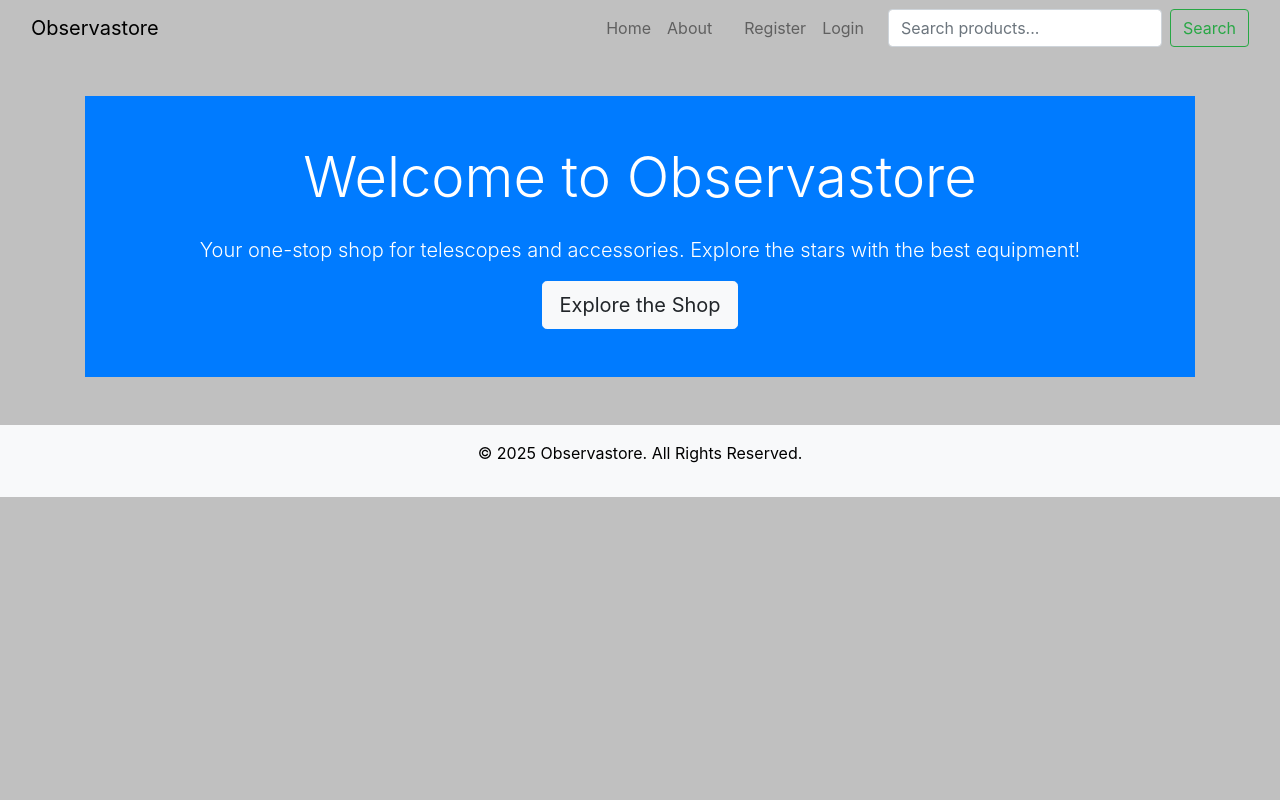
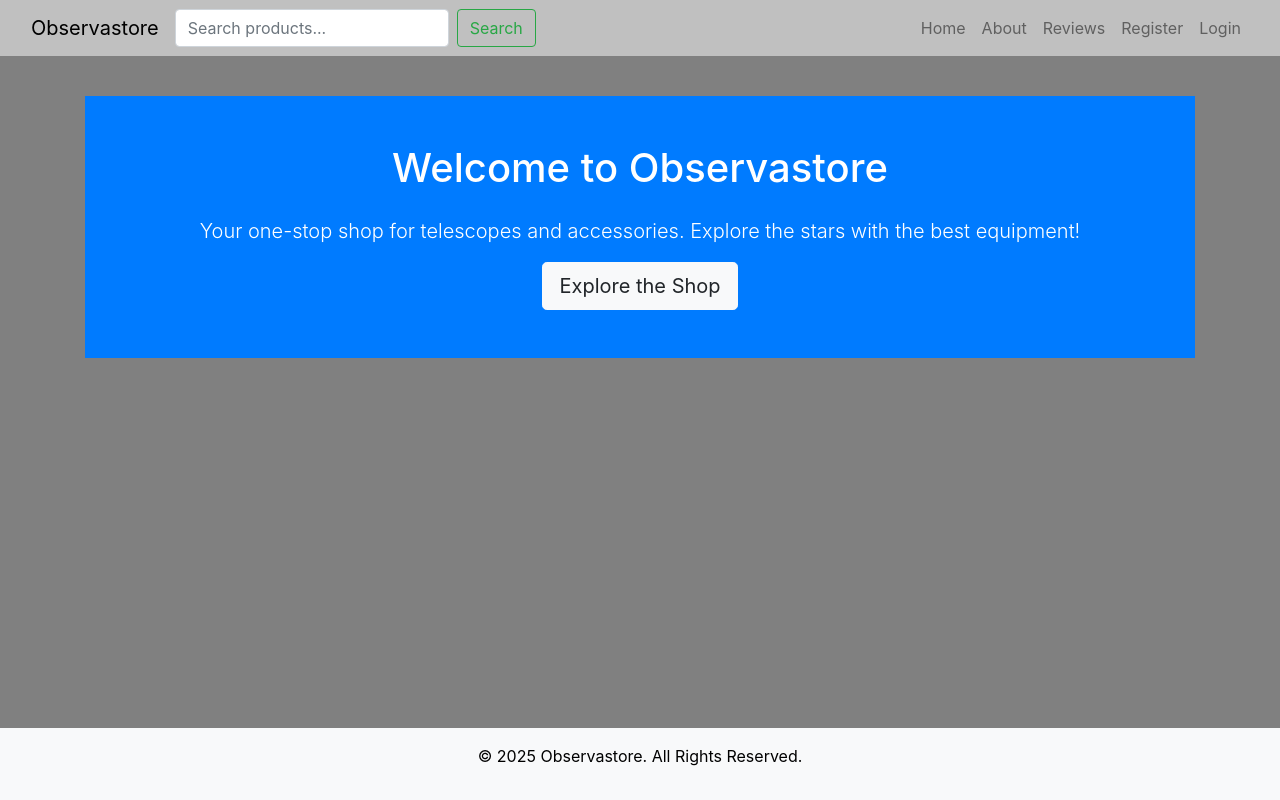
Before and after one commit to mahidaCodeTrained/observastore, a Django app: template home/templates/home/index.html in a window 1280 px wide. Run offline with Django 5.2, Linux system fonts and the light colour scheme; the template is opened without the code that fills it, so the values that code supplies are empty; some libraries are stand-ins or nearby versions.

Commit message:
improve styling on navbar

```diff
--- a/home/templates/home/index.html
+++ b/home/templates/home/index.html
@@ -5,7 +5,7 @@
     <!-- Hero Section -->
     <section class="hero bg-primary text-white text-center py-5">
         <div class="container">
-            <h1 class="display-4 mb-4">Welcome to Observastore</h1>
+            <h1 class="display-5 mb-4">Welcome to Observastore</h1>
             <p class="lead">Your one-stop shop for telescopes and accessories. Explore the stars with the best equipment!</p>
             <a href="#shop" class="btn btn-light btn-lg">Explore the Shop</a>
         </div>
--- a/static/css/style.css
+++ b/static/css/style.css
@@ -1,12 +1,13 @@
 
 body {
-    background-color: silver;
+    background-color: grey;
     color: black;
 }
 
 .navbar {
     background-color: silver !important;
     color: black;
+    text-align: center;
 }
 
 .navbar .nav-link {
@@ -21,7 +22,17 @@ body {
     color: #333;
 }
 
+.navbar-light, .navbar-toggler-icon {
+    color: black !important;
+}
+
+/* Ensure the footer stays at the bottom of the page */
 footer {
     background-color: silver;
     color: black;
+    position: absolute; /* Position it absolutely relative to the page */
+    bottom: 0;          /* Push it to the bottom */
+    width: 100%;        /* Make the footer span the entire width */
+    text-align: center; /* Center the content in the footer */
+    padding: 10px 0;    /* Add some padding to the footer */
 }
--- a/templates/base.html
+++ b/templates/base.html
@@ -15,6 +15,7 @@
 <body>
 
     <!-- Navigation -->
+    <header>
         <nav class="navbar navbar-expand-lg navbar-light bg-light fixed-top">
             <div class="container-fluid">  <!-- Full-width container -->
                 <!-- Observastore Home Button -->
@@ -24,6 +25,13 @@
                     <span class="navbar-toggler-icon"></span>
                 </button>
 
+                <!-- Desktop Search Bar (hidden on mobile/tablets) -->
+                <form class="form-inline ml-auto my-2 my-lg-0 d-none d-lg-flex" action="#" method="GET">
+                    <input class="form-control mr-sm-2" type="search" placeholder="Search products..." aria-label="Search">
+                    <button class="btn btn-outline-success my-2 my-sm-0" type="submit">Search</button>
+                </form>
+
+                <!-- Navbar Links -->
                 <div class="collapse navbar-collapse" id="navbarNav">
                     <ul class="navbar-nav ml-auto">  <!-- 'ml-auto' makes it align right -->
 
@@ -35,29 +43,24 @@
                             <a class="nav-link" href="">About</a>
                         </li>
                         <li class="nav-item">
-                        <a class="nav-link" href=""></a>
+                            <a class="nav-link" href="">Reviews</a>
                         </li>
 
                         <!-- Check if the user is authenticated then if they are show new links.-->
                         {% if request.user.is_authenticated %}
-                        <!-- Authenticated Users: Dropdown for profile and management links -->
                             <li class="nav-item dropdown">
                                 <a class="nav-link dropdown-toggle" href="#" id="navbarDropdown" role="button" data-toggle="dropdown" aria-haspopup="true" aria-expanded="false">
                                     {{ request.user.username }}
                                 </a>
                                 <div class="dropdown-menu" aria-labelledby="navbarDropdown">
-                                <!-- Superuser: Management link: this is only meant for the superuser -->
                                     {% if request.user.is_superuser %}
-                                    <a href="" class="dropdown-item">Product Management</a>
+                                        <a href="" class="dropdown-item">Management</a>
                                     {% endif %}
-                                <!-- Profile Link for users to check their purchases or history -->
                                     <a href="" class="dropdown-item">My Profile</a>
-                                <!-- Logout Link for all signed in users. -->
                                     <a href="{% url 'account_logout' %}" class="dropdown-item">Logout</a>
                                 </div>
                             </li>
                         {% else %}
-                        <!-- Unauthenticated Users: Register and Login links -->
                             <li class="nav-item">
                                 <a href="{% url 'account_signup' %}" class="nav-link">Register</a>
                             </li>
@@ -66,13 +69,13 @@
                             </li>
                         {% endif %}
 
-                    <!-- Search Bar Dropdown - Visible only on tablet and mobile -->
+                        <!-- Mobile Search Bar inside Dropdown -->
                         <li class="nav-item dropdown d-block d-lg-none">
-                        <a class="nav-link dropdown-toggle" href="#" id="navbarDropdown" role="button" data-toggle="dropdown" aria-haspopup="true" aria-expanded="false">
+                            <a class="nav-link dropdown-toggle" href="#" id="navbarDropdownSearch" role="button" data-toggle="dropdown" aria-haspopup="true" aria-expanded="false">
                                 Search
                             </a>
-                        <div class="dropdown-menu" aria-labelledby="navbarDropdown">
-                            <!-- Search Form - Only visible on mobile -->
+                            <div class="dropdown-menu" aria-labelledby="navbarDropdownSearch">
+                                <!-- Search Form for Mobile/Tablets -->
                                 <form class="form-inline p-2" action="#" method="GET">
                                     <input class="form-control mr-sm-2" type="search" placeholder="Search products..." aria-label="Search">
                                     <button class="btn btn-outline-success my-2 my-sm-0" type="submit">Search</button>
@@ -81,14 +84,11 @@
                         </li>
                     </ul>
                 </div>
-
-            <!-- Search Bar for Desktop -->
-            <form class="form-inline ml-3 my-2 my-lg-0 d-none d-lg-flex" action="#" method="GET">
-                <input class="form-control mr-sm-2" type="search" placeholder="Search products..." aria-label="Search">
-                <button class="btn btn-outline-success my-2 my-sm-0" type="submit">Search</button>
-            </form>
             </div>
         </nav>
+    </header>
+
+
 
     <!-- Main Content (Centered) -->
     <div class="container mt-5 pt-5">
```
Lines whose indentation alone changed are shown as unchanged.
